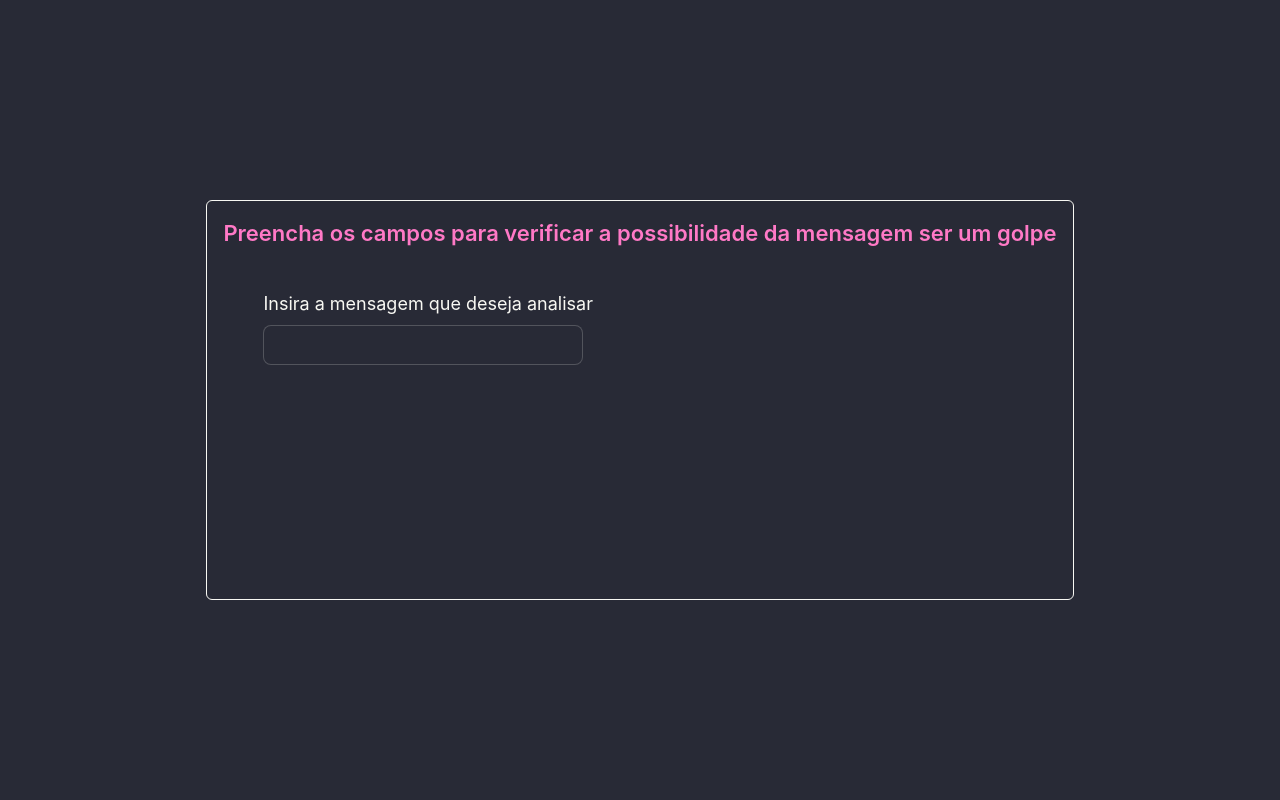
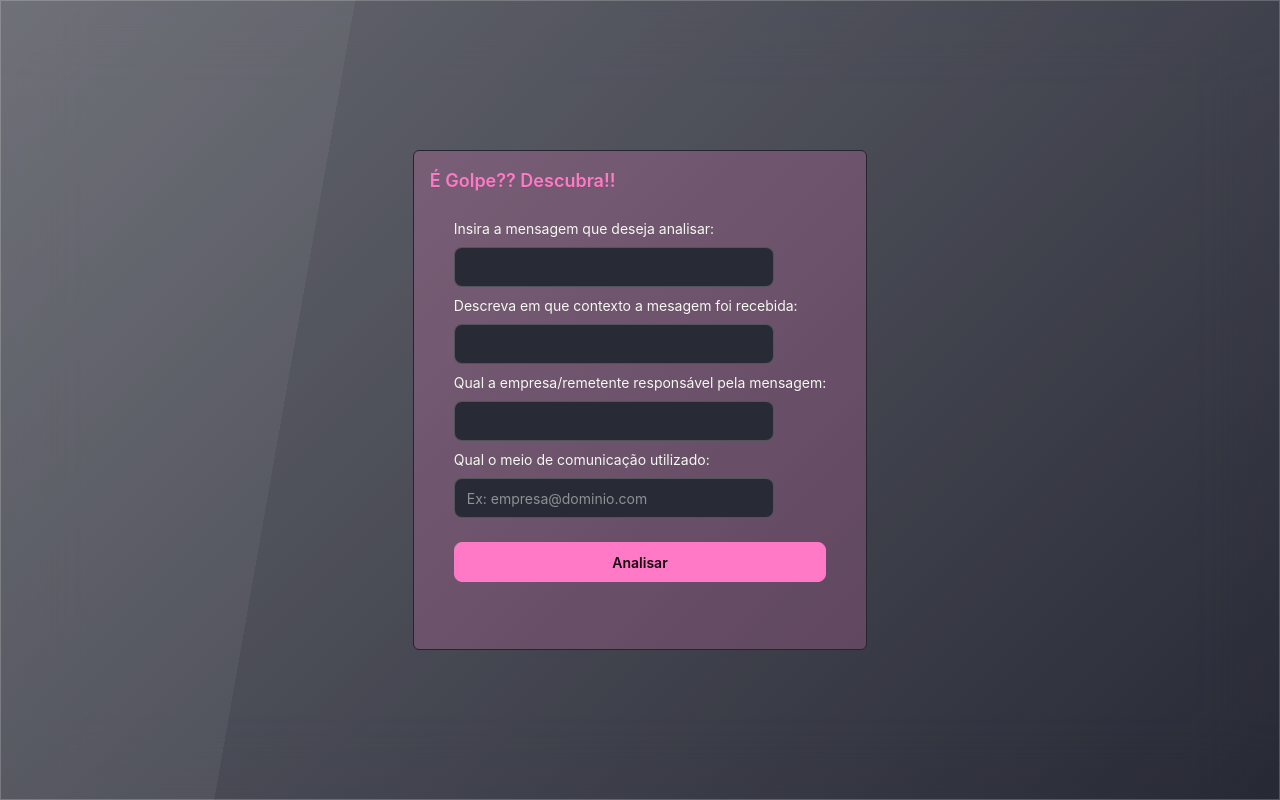
Before and after one commit to cauegz/detector-de-golpes, a React (Vite) app in the folder frontend/detector-de-golpes/: page / in a window 1280 px wide. Built offline with nearby package versions, Linux system fonts and the light colour scheme.

Commit message:
feat: implementa os inputs e botão de análise na tela principal do aplicativo

```diff
--- a/frontend/detector-de-golpes/src/App.jsx
+++ b/frontend/detector-de-golpes/src/App.jsx
@@ -3,16 +3,29 @@ import { useState } from 'react'
 function App() {
 
   return (
-    <div className="min-h-screen flex justify-center items-center flex-col">
-      <div className='card-xl rounded-md border p-4 h-100'>
+    <div className="glass min-h-screen flex justify-center items-center flex-col">
+      <div className='bg-primary/20 card-dash rounded-md border p-4 h-125'>
         <div className='card-title text-primary'>
-          Preencha os campos para verificar a possibilidade da mensagem ser um golpe
+         É Golpe?? Descubra!!
         </div>
         <div className='card-body'>
-          <label htmlFor="mensagem_golpe" className="label text-base-content">
-            Insira a mensagem que deseja analisar
+          <label htmlFor="mensagem" className="label text-base-content">
+            Insira a mensagem que deseja analisar:
           </label>
-          <input type="text" className="input" id="mensagem_golpe" />
+          <input type="text" className="input" id="mensagem" />
+          <label htmlFor="contexto" className="label text-base-content">
+            Descreva em que contexto a mesagem foi recebida:
+          </label>
+          <input type="text" className="input" id="contexto" />
+          <label htmlFor="empresa" className="label text-base-content">
+           Qual a empresa/remetente responsável pela mensagem:
+          </label>
+          <input type="text" className="input" id="empresa" />
+          <label htmlFor="meioComunicacao" className="label text-base-content">
+           Qual o meio de comunicação utilizado:
+          </label>
+         <input type="text" placeholder="Ex: empresa@dominio.com" className="input" id="meioComunicacao" />
+         <button className="btn btn-primary mt-4">Analisar</button>
         </div>
       </div>
     </div>
--- a/frontend/detector-de-golpes/src/main.jsx
+++ b/frontend/detector-de-golpes/src/main.jsx
@@ -5,6 +5,7 @@ import App from './App.jsx'
 
 document.documentElement.setAttribute("data-theme", "dracula");
 
+
 createRoot(document.getElementById('root')).render(
   <StrictMode>
     <App />
```
Also changed, not shown: 1 other file (tests, documents, lock files or other folders).
